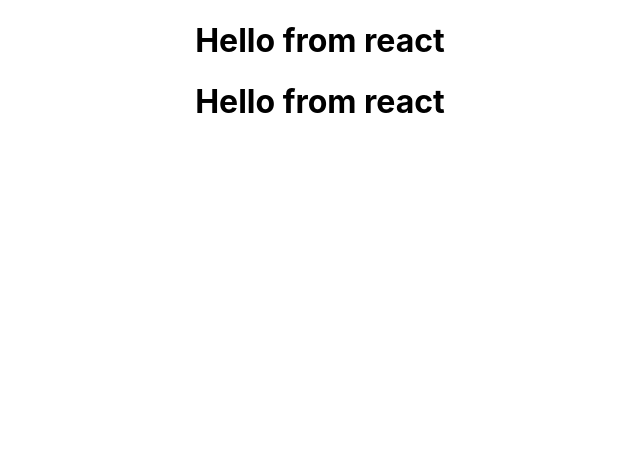
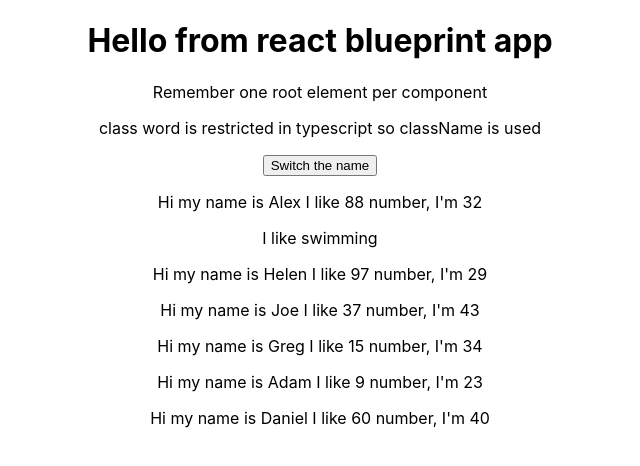
Before and after one commit to gmdmgithub/react-first, a React (Create React App) app: page / in a window 1280 px wide. Shown: the top 466 px of the page, without its empty margins (320-960 px from the left). Built offline with nearby package versions, Linux system fonts and the light colour scheme.

Commit message:
state and props intro

```diff
--- a/public/index.html
+++ b/public/index.html
@@ -26,9 +26,6 @@
 <body>
   <noscript>You need to enable JavaScript to run this app.</noscript>
   <div id="root"></div>
-
-  <div id="root2"></div>
-
 </body>
 
 </html>
--- a/src/App.js
+++ b/src/App.js
@@ -1,12 +1,50 @@
 import React, { Component } from "react";
 import "./App.css";
+import Person from "./Person/Person";
 class App extends Component {
+  state = {
+    persons: [
+      { name: "Greg", age: 34 },
+      { name: "Adam", age: 23 },
+      { name: "Daniel", age: 40 }
+    ]
+  };
+
+  switchNamehendler = () => {
+    console.log("Was clicked");
+  };
+
   render() {
     return (
       <div className="App">
-        <h1> Hello from react</h1>
+        <h1> Hello from react blueprint app</h1>
+        <p>Remember one root element per component</p>
+        <p>class word is restricted in typescript so className is used</p>
+        <button onClick={this.switchNamehendler}>Switch the name</button>
+
+        <Person name="Alex" age="32">
+          I like swimming
+        </Person>
+        <Person name="Helen" age="29" />
+        <Person name="Joe" age="43" />
+        <Person
+          name={this.state.persons[0].name}
+          age={this.state.persons[0].age}
+        />
+        <Person
+          name={this.state.persons[1].name}
+          age={this.state.persons[1].age}
+        />
+        <Person
+          name={this.state.persons[2].name}
+          age={this.state.persons[2].age}
+        />
       </div>
     );
+
+    // return React.createElement('div', {
+    //   className: 'App'
+    // }, React.createElement('h1', null, 'Hello from React another way - equivalent'));
   }
 }
 
--- /dev/null
+++ b/src/Person/Person.js
@@ -0,0 +1,15 @@
+import React from "react";
+
+const person = props => {
+  return (
+    <div>
+      <p>
+        Hi my name is {props.name} I like {Math.floor(Math.random() * 100)}{" "}
+        number, I'm {props.age}
+      </p>
+      <p>{props.children}</p>
+    </div>
+  );
+};
+
+export default person;
--- a/src/index.js
+++ b/src/index.js
@@ -6,8 +6,6 @@ import * as serviceWorker from './serviceWorker';
 
 ReactDOM.render( < App / > , document.querySelector('#root'));
 
-ReactDOM.render( < App / > , document.querySelector('#root2'));
-
 // If you want your app to work offline and load faster, you can change
 // unregister() to register() below. Note this comes with some pitfalls. Learn more about service workers: http://bit.ly/CRA-PWA
 
```
